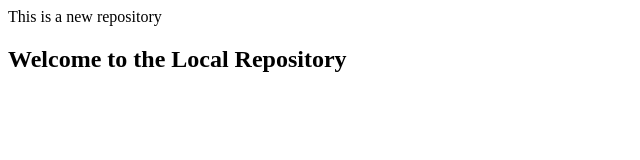
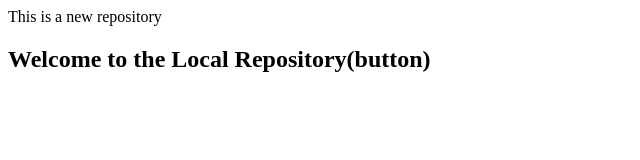
Before and after one commit to yashsaner/LocalRepo, a plain HTML site: page index.html in a window 1280 px wide. Shown: the whole page, without its empty margins (0-640 px from the left). Drawn offline with Linux system fonts and the light colour scheme.

```diff
--- a/index.html
+++ b/index.html
@@ -1,2 +1,2 @@
 <p>This is a new repository</p>
-<h2>Welcome to the Local Repository</h2>
+<h2>Welcome to the Local Repository(button)</h2>
```
